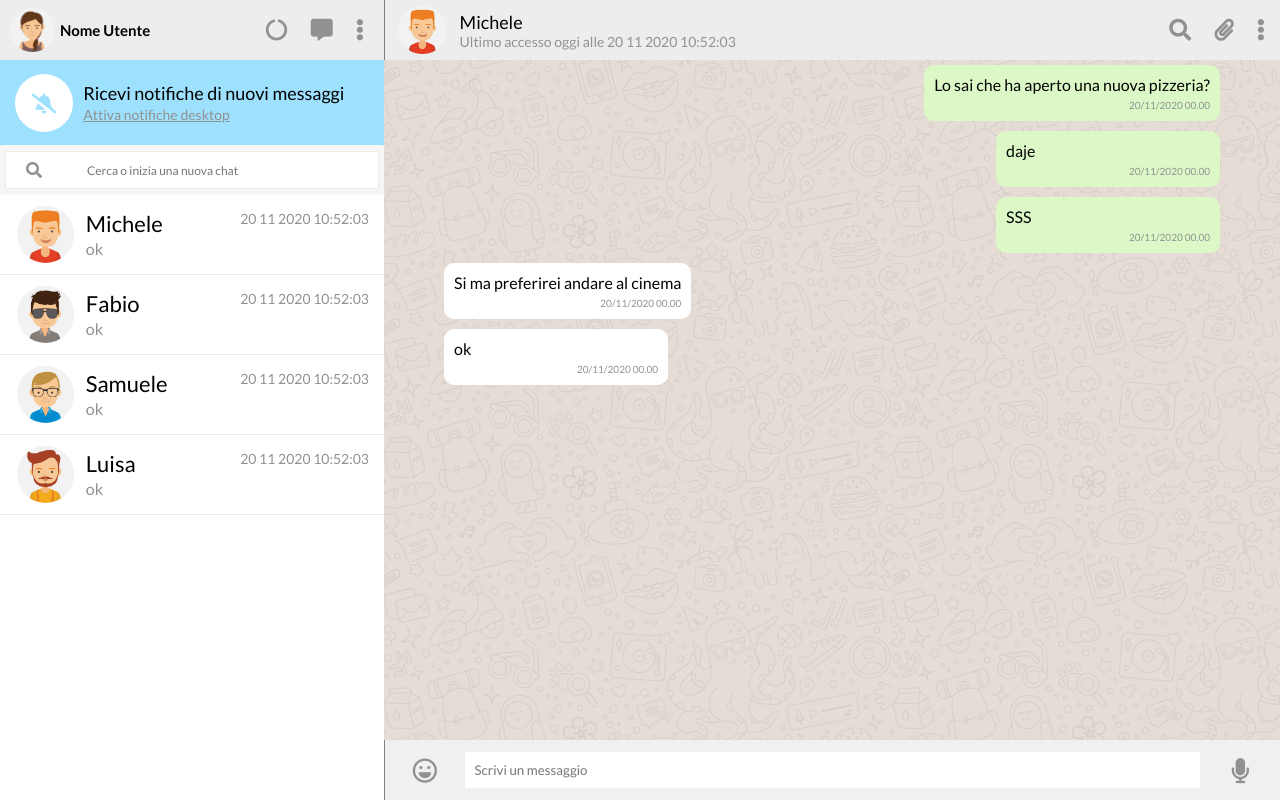
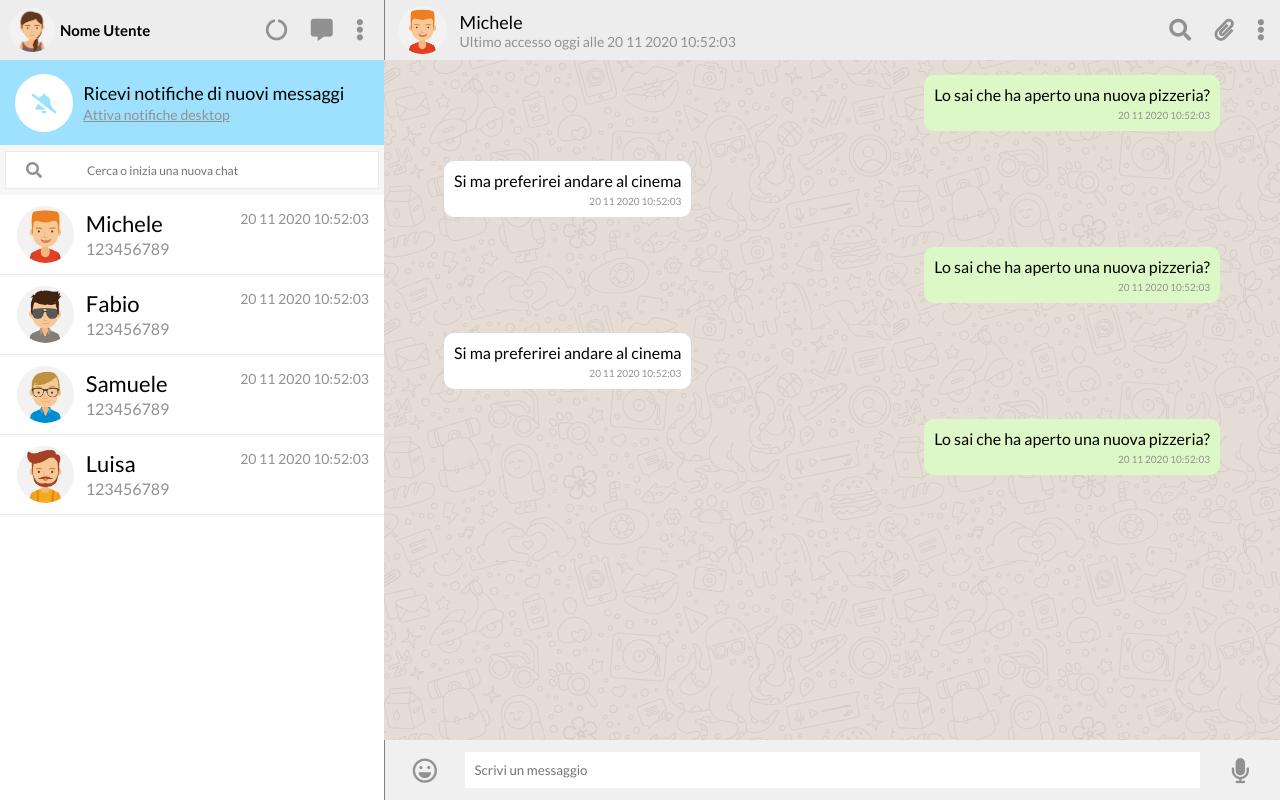
Before and after one commit to AngeloCinaWD/vue-boolzapp, a plain HTML site: page index.html in a window 1280 px wide. Drawn offline with nearby package versions, Linux system fonts and the light colour scheme.

Commit message:
Stampa messaggi chat secondo tipo e ordine

```diff
--- a/css/main.css
+++ b/css/main.css
@@ -144,13 +144,13 @@ div.container {
 }
 
 /* chat contatti */
-#allChat {
+div#allChat {
   height: calc(100% - 195px);
   overflow-y: auto;
   background-color: #ffffff;
 }
 
-.Chat {
+div#allChat .Chat {
   height: 80px;
   background-color: #ffffff;
   display: flex;
@@ -159,27 +159,34 @@ div.container {
   border-bottom: 1px solid #EAEAEA;
 }
 
-div.imgContatto {
+div#allChat div.imgContatto {
   flex: 2;
   display: flex;
   justify-content: center;
   align-items: center;
 }
 
-div.imgContatto img {
+div#allChat div.imgContatto img {
   width: 80%;
   border-radius: 50%;
 }
 
-div.infoContatto {
+div#allChat div.infoContatto {
   flex: 4;
   margin-left: 5px;
   padding-top: 5px;
 }
 
-div.infoContatto div.nomeContatto {
+div#allChat div.infoContatto p.nomeContatto {
   font-size: 22px;
   margin-bottom: 2px;
+}
+
+div#allChat div.infoContatto p.messaggioAnteprima {
+  white-space: nowrap;
+  width: 100px;
+  overflow: hidden;
+  text-overflow: ellipsis;
 }
 
 div.infoTime {
@@ -257,7 +264,7 @@ div.infoTime {
   word-wrap: break-word;
   border-radius: 10px;
   padding: 10px;
-  margin: 5px 60px;
+  margin: 15px 60px;
 }
 
 /* messaggio inviato*/
--- a/index.html
+++ b/index.html
@@ -57,12 +57,12 @@
                   <img :src="contatto.immagineContatto" alt="">
                 </div>
                 <div class="infoContatto">
-                  <div class="nomeContatto blackColor">
+                  <p class="nomeContatto blackColor">
                     {{contatto.nomeContatto}}
-                  </div>
-                  <div class="messaggioAnteprima greyColor">
-                    ok
-                  </div>
+                  </p>
+                  <p class="messaggioAnteprima greyColor">
+                    123456789
+                  </p>
                 </div>
                 <div class="infoTime greyColor">
                   20 11 2020 10:52:03
@@ -99,14 +99,9 @@
             <div id="spazioChat">
 
               <!-- esempio messaggio inviato dall'utente -->
-              <div v-for="(messageSent) in contatti[indiceContattoAttivo].messaggiChatInviati" class="messageText sentMessage">
-                <p>{{messageSent}}</p>
-                <p class="dataTime greyColor">20/11/2020 00.00</p>
-              </div>
-              <!-- esempio messaggio ricevuto dall'utente -->
-              <div v-for="(messageReceived) in contatti[indiceContattoAttivo].messaggiChatRicevuti" class="messageText receivedMessage">
-                <p>{{messageReceived}}</p>
-                <p class="dataTime greyColor">20/11/2020 00.00</p>
+              <div v-for="(message) in contatti[indiceContattoAttivo].messaggiChat" :class="['messageText', message.tipo]">
+                <p>{{message.testo}}</p>
+                <p class="dataTime greyColor">{{message.timeInfo}}</p>
               </div>
 
             </div>
--- a/js/script.js
+++ b/js/script.js
@@ -6,26 +6,126 @@ var app = new Vue ({
       {
         nomeContatto: "Michele",
         immagineContatto: "img/avatar_1.jpg",
-        messaggiChatInviati: ["Lo sai che ha aperto una nuova pizzeria?", "daje", "SSS"],
-        messaggiChatRicevuti: ["Si ma preferirei andare al cinema", "ok"]
+        messaggiChat: [
+          {
+            testo: "Lo sai che ha aperto una nuova pizzeria?",
+            tipo: "sentMessage",
+            timeInfo: "20 11 2020 10:52:03"
+          },
+          {
+            testo: "Si ma preferirei andare al cinema",
+            tipo: "receivedMessage",
+            timeInfo: "20 11 2020 10:52:03"
+          },
+          {
+            testo: "Lo sai che ha aperto una nuova pizzeria?",
+            tipo: "sentMessage",
+            timeInfo: "20 11 2020 10:52:03"
+          },
+          {
+            testo: "Si ma preferirei andare al cinema",
+            tipo: "receivedMessage",
+            timeInfo: "20 11 2020 10:52:03"
+          },
+          {
+            testo: "Lo sai che ha aperto una nuova pizzeria?",
+            tipo: "sentMessage",
+            timeInfo: "20 11 2020 10:52:03"
+          }
+        ]
       },
       {
         nomeContatto: "Fabio",
         immagineContatto: "img/avatar_2.jpg",
-        messaggiChatInviati: ["ggggggg", "daje", "rrr"],
-        messaggiChatRicevuti: ["Si"]
+        messaggiChat: [
+          {
+            testo: "sai che ha aperto una nuova pizzeria?",
+            tipo: "sentMessage",
+            timeInfo: "20 11 2020 10:52:03"
+          },
+          {
+            testo: "Si ma preferirei andare al cinema",
+            tipo: "receivedMessage",
+            timeInfo: "20 11 2020 10:52:03"
+          },
+          {
+            testo: "Lo sai che ha aperto una nuova pizzeria?",
+            tipo: "sentMessage",
+            timeInfo: "20 11 2020 10:52:03"
+          },
+          {
+            testo: "Si ma preferirei andare al cinema",
+            tipo: "receivedMessage",
+            timeInfo: "20 11 2020 10:52:03"
+          },
+          {
+            testo: "Lo sai che ha aperto una nuova pizzeria?",
+            tipo: "sentMessage",
+            timeInfo: "20 11 2020 10:52:03"
+          }
+        ]
       },
       {
         nomeContatto: "Samuele",
         immagineContatto: "img/avatar_3.jpg",
-        messaggiChatInviati: ["Lo sai che ha aperto una nuova pizzeria?", "daje", "SSS"],
-        messaggiChatRicevuti: ["Si ma preferirei andare al cinema", "ok"]
+        messaggiChat: [
+          {
+            testo: "Lo sai che ha aperto una nuova pizzeria?",
+            tipo: "sentMessage",
+            timeInfo: "20 11 2020 10:52:03"
+          },
+          {
+            testo: "Si ma preferirei andare al cinema",
+            tipo: "receivedMessage",
+            timeInfo: "20 11 2020 10:52:03"
+          },
+          {
+            testo: "Lo sai che ha aperto una nuova pizzeria?",
+            tipo: "sentMessage",
+            timeInfo: "20 11 2020 10:52:03"
+          },
+          {
+            testo: "Si ma preferirei andare al cinema",
+            tipo: "receivedMessage",
+            timeInfo: "20 11 2020 10:52:03"
+          },
+          {
+            testo: "Lo sai che ha aperto una nuova pizzeria?",
+            tipo: "sentMessage",
+            timeInfo: "20 11 2020 10:52:03"
+          }
+        ]
       },
       {
         nomeContatto: "Luisa",
         immagineContatto: "img/avatar_4.jpg",
-        messaggiChatInviati: ["ggggggg", "daje", "rrr"],
-        messaggiChatRicevuti: ["Si"]
+        messaggiChat: [
+          {
+            testo: "Lo sai che ha aperto una nuova pizzeria?",
+            tipo: "sentMessage",
+            timeInfo: "20 11 2020 10:52:03"
+          },
+          {
+            testo: "Si ma preferirei andare al cinema",
+            tipo: "receivedMessage",
+            timeInfo: "20 11 2020 10:52:03"
+          },
+          {
+            testo: "Lo sai che ha aperto una nuova pizzeria?",
+            tipo: "sentMessage",
+            timeInfo: "20 11 2020 10:52:03"
+          },
+          {
+            testo: "Si ma preferirei andare al cinema",
+            tipo: "receivedMessage",
+            timeInfo: "20 11 2020 10:52:03"
+          },
+          {
+            testo: "Lo sai che ha aperto una nuova pizzeria?",
+            tipo: "sentMessage",
+            timeInfo: "20 11 2020 10:52:03"
+          }
+        ]
       }
     ]
   },
```
